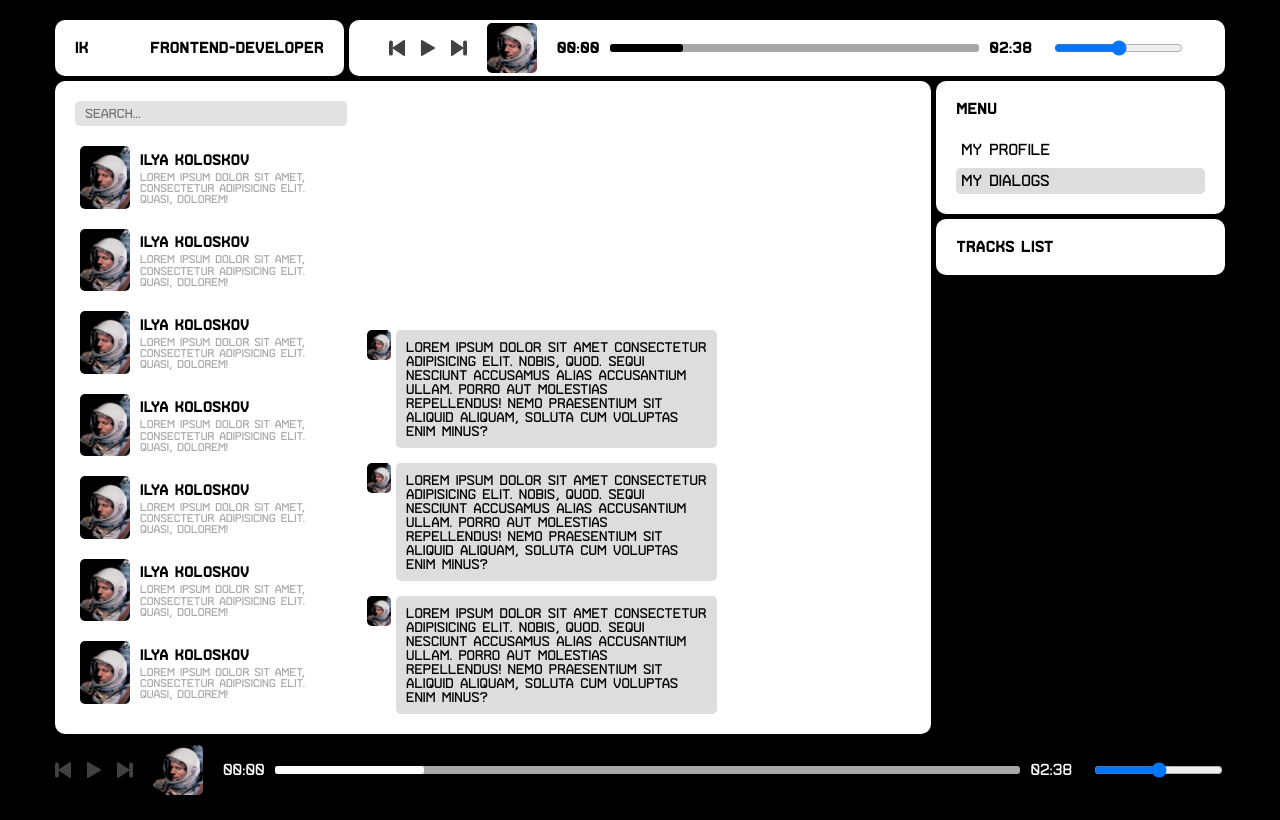
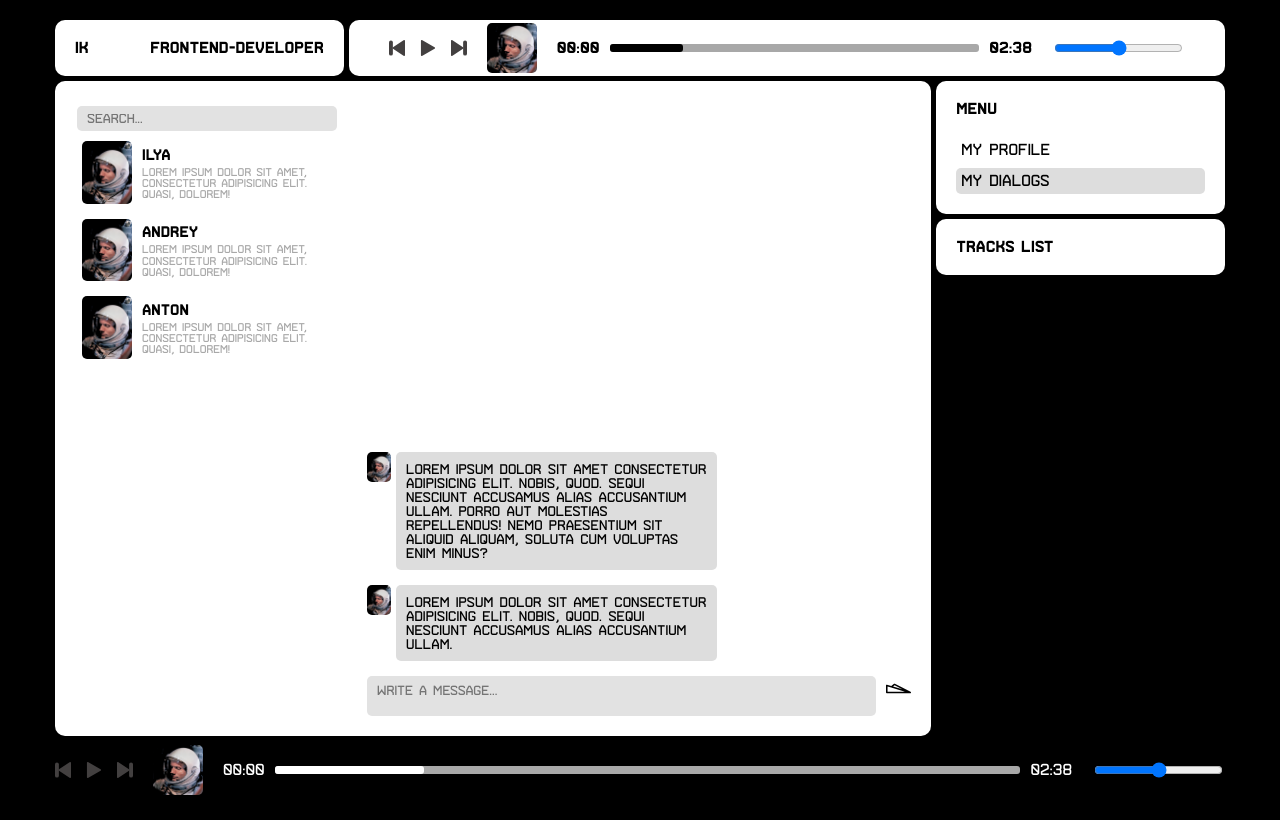
Before and after one commit to ilyakoloskov/React-SocialNetwork, a React (Create React App) app: page /dialogs in a window 1280 px wide. Built offline with nearby package versions, Linux system fonts and the light colour scheme.

Commit message:
add messages

```diff
--- a/src/App.js
+++ b/src/App.js
@@ -16,7 +16,7 @@ function App() {
         <Header />
         <main className="main">
           <Routes>
-            <Route path="/dialogs" element={<Dialogs/>} />
+            <Route path="/dialogs/*" element={<Dialogs />} />
             <Route path="/profile" element={<Profile/>}/>
           </Routes>
         </main>
--- a/src/components/Dialogs/Dialogs.jsx
+++ b/src/components/Dialogs/Dialogs.jsx
@@ -1,84 +1,82 @@
+import { NavLink } from "react-router-dom"
 import "./Dialogs.sass"
 
-function Dialog(){
+
+function Message(props) {
+    return(
+        <div className="messages__item">
+            <img className="messages__avatar" src="/images/profile.jpg" alt="" />
+            <span className="messages__message">
+                {props.message}
+            </span>
+        </div>
+    )
+}
+
+
+function DialogItem(props){
+    let path = `/dialogs/${props.id}`
+
+    return(
+        <NavLink className="dialog" to={path}>
+            <img className="dialog__avatar" src="/images/profile.jpg" alt="" />
+            <div className="dialog__info">
+                <div className="dialog__name display-2">{props.name}</div>
+                <div className="dialog__preview display-4">Lorem ipsum dolor sit amet, consectetur adipisicing elit. Quasi, dolorem!</div>
+            </div>
+        </NavLink>
+    )
+}
+
+
+function Dialogs(){
+
+    let dialogsData = [
+        {id: 0, name: 'Ilya'},
+        {id: 1, name: 'Andrey'},
+        {id: 2, name: 'Anton'}
+    ]
+
+    let dialogsElement = dialogsData.map( dialog => <DialogItem id={dialog.id} name={dialog.name}/>
+)
+
+    let messagesData = [
+        {id: 0, message: 'Lorem ipsum dolor sit amet consectetur adipisicing elit. Nobis, quod. Sequi nesciunt accusamus alias accusantium ullam. Porro aut molestias repellendus! Nemo praesentium sit aliquid aliquam, soluta cum voluptas enim minus?'},
+        {id: 1, message: 'Lorem ipsum dolor sit amet consectetur adipisicing elit. Nobis, quod. Sequi nesciunt accusamus alias accusantium ullam.'},
+    ]
+
+    let messagesElement = messagesData.map( message => <Message message={message.message}/>)
+
     return(
         <div className="dialogs box">
             <div className="dialogs__wrapper">
-                <input className="input-text" type="text" placeholder="Search..." name="" id="" />
+                <input className="dialogs__search input-text" type="text" placeholder="Search..." name="" id="" />
                 <div className="dialogs__items">
-                    <div className="dialog">
-                        <img className="dialog__avatar" src="/images/profile.jpg" alt="" />
-                        <div className="dialog__info">
-                            <div className="dialog__name display-2">Ilya Koloskov</div>
-                            <div className="dialog__preview display-4">Lorem ipsum dolor sit amet, consectetur adipisicing elit. Quasi, dolorem!</div>
-                        </div>
-                    </div>
-                    <div className="dialog">
-                        <img className="dialog__avatar" src="/images/profile.jpg" alt="" />
-                        <div className="dialog__info">
-                            <div className="dialog__name display-2">Ilya Koloskov</div>
-                            <div className="dialog__preview display-4">Lorem ipsum dolor sit amet, consectetur adipisicing elit. Quasi, dolorem!</div>
-                        </div>
-                    </div>
-                    <div className="dialog">
-                        <img className="dialog__avatar" src="/images/profile.jpg" alt="" />
-                        <div className="dialog__info">
-                            <div className="dialog__name display-2">Ilya Koloskov</div>
-                            <div className="dialog__preview display-4">Lorem ipsum dolor sit amet, consectetur adipisicing elit. Quasi, dolorem!</div>
-                        </div>
-                    </div>
-                    <div className="dialog">
-                        <img className="dialog__avatar" src="/images/profile.jpg" alt="" />
-                        <div className="dialog__info">
-                            <div className="dialog__name display-2">Ilya Koloskov</div>
-                            <div className="dialog__preview display-4">Lorem ipsum dolor sit amet, consectetur adipisicing elit. Quasi, dolorem!</div>
-                        </div>
-                    </div>
-                    <div className="dialog">
-                        <img className="dialog__avatar" src="/images/profile.jpg" alt="" />
-                        <div className="dialog__info">
-                            <div className="dialog__name display-2">Ilya Koloskov</div>
-                            <div className="dialog__preview display-4">Lorem ipsum dolor sit amet, consectetur adipisicing elit. Quasi, dolorem!</div>
-                        </div>
-                    </div>
-                    <div className="dialog">
-                        <img className="dialog__avatar" src="/images/profile.jpg" alt="" />
-                        <div className="dialog__info">
-                            <div className="dialog__name display-2">Ilya Koloskov</div>
-                            <div className="dialog__preview display-4">Lorem ipsum dolor sit amet, consectetur adipisicing elit. Quasi, dolorem!</div>
-                        </div>
-                    </div>
-                    <div className="dialog">
-                        <img className="dialog__avatar" src="/images/profile.jpg" alt="" />
-                        <div className="dialog__info">
-                            <div className="dialog__name display-2">Ilya Koloskov</div>
-                            <div className="dialog__preview display-4">Lorem ipsum dolor sit amet, consectetur adipisicing elit. Quasi, dolorem!</div>
-                        </div>
-                    </div>
+
+                    {dialogsElement}
+
                 </div>
             </div>
             <div className="messages">
-                <div className="messages__item">
-                    <img className="messages__avatar" src="/images/profile.jpg" alt="" />
-                    <span className="messages__message">
-                        Lorem ipsum dolor sit amet consectetur adipisicing elit. Nobis, quod. Sequi nesciunt accusamus alias accusantium ullam. Porro aut molestias repellendus! Nemo praesentium sit aliquid aliquam, soluta cum voluptas enim minus?
-                    </span>
+                <div className="messages__wrapper">
+                    {/* <div className="messages__item messages_my">
+                        <img className="messages__avatar" src="/images/profile.jpg" alt="" />
+                        <span className="messages__message">
+                            Lorem ipsum dolor sit amet consectetur adipisicing elit. Nobis, quod. Sequi nesciunt accusamus alias accusantium ullam. Porro aut molestias repellendus! Nemo praesentium sit aliquid aliquam, soluta cum voluptas enim minus?
+                        </span>
+                    </div> */}
+                    {messagesElement}
+
                 </div>
-                <div className="messages__item">
-                    <img className="messages__avatar" src="/images/profile.jpg" alt="" />
-                    <span className="messages__message">
-                        Lorem ipsum dolor sit amet consectetur adipisicing elit. Nobis, quod. Sequi nesciunt accusamus alias accusantium ullam. Porro aut molestias repellendus! Nemo praesentium sit aliquid aliquam, soluta cum voluptas enim minus?
-                    </span>
-                </div>
-                <div className="messages__item">
-                    <img className="messages__avatar" src="/images/profile.jpg" alt="" />
-                    <span className="messages__message">
-                        Lorem ipsum dolor sit amet consectetur adipisicing elit. Nobis, quod. Sequi nesciunt accusamus alias accusantium ullam. Porro aut molestias repellendus! Nemo praesentium sit aliquid aliquam, soluta cum voluptas enim minus?
-                    </span>
+                <div className="messages__controls">
+                    <textarea className="messages__textarea input-text" type="text" placeholder="Write a message..." contenteditable/>
+                    <div className="messages__btn">
+                        <img className="messages__btn-icon icon" src="/icons/send-mess.svg" alt="" />
+                    </div>
                 </div>
             </div>
         </div>
     )
 }
 
-export default Dialog
+export default Dialogs
--- a/src/components/Dialogs/Dialogs.sass
+++ b/src/components/Dialogs/Dialogs.sass
@@ -5,19 +5,23 @@
     &__wrapper
         display: flex
         flex-direction: column
-        gap: 10px
+        gap: 5px
+        max-height: 75vh
+        overflow-y: scroll
+        padding: 5px 10px 0 2px
     &__items
         display: flex
         flex-direction: column
-        gap: 5
-
-    &__chat
+        gap: 5px
+    &__search
+        position: sticky
+        top: 0
 
 .dialog
     display: flex
     align-items: center
     gap: 10px
-    padding: 10px 5px
+    padding: 5px
     border-radius: 5px
     cursor: pointer
     &:hover
@@ -31,6 +35,7 @@
         object-fit: cover
         border-radius: 5px
     &__name
+        color: var(--color-main)
         font-weight: bold
     &__preview
         // white-space: nowrap
@@ -41,6 +46,15 @@
     flex-direction: column
     justify-content: end
     gap: 15px
+    max-height: 80vh
+    &__wrapper
+        display: flex
+        flex-direction: column
+        justify-content: end
+        gap: 15px
+        max-height: 70vh
+        min-height: 70vh
+        overflow-y: scroll
     &__item
         display: flex
         gap: 5px
@@ -51,8 +65,22 @@
         height: 30px
         object-fit: cover
         border-radius: 5px
+        position: sticky
+        top: 0
     &__message
         background: var(--color-support-secondary)
         padding: 10px
         font-size: 14px
         border-radius: 5px
+    &_my
+        justify-self: end
+    &__controls
+        display: flex
+        gap: 10px
+    &__btn
+        cursor: pointer
+    &__btn-icon
+        width: 25px
+    &__textarea
+        height: auto
+        min-height: 30px
--- a/src/components/Profile/MyPosts/Post/Post.jsx
+++ b/src/components/Profile/MyPosts/Post/Post.jsx
@@ -13,8 +13,8 @@ function Post(props) {
         <div className={styles.post__date}>19 / 04 / 2023</div>
 
         <div className={styles.post__reaction}>
-          <div className="post__like">Like {props.likesCount}</div>
-          <div className="post__dislike">dislike</div>
+          <div className="post__like">Like: {props.likesCount} |</div>
+          <div className="post__dislike">Dislike: {props.disLikesCount}</div>
         </div>
       </div>
     </article>
--- a/src/components/Profile/MyPosts/Post/Post.module.sass
+++ b/src/components/Profile/MyPosts/Post/Post.module.sass
@@ -1,5 +1,5 @@
 .post
-    border: 1px solid #000
+    border: 2px solid #000
     border-radius: 10px
     padding: 10px 20px
     display: flex
--- a/src/components/Profile/Profile.jsx
+++ b/src/components/Profile/Profile.jsx
@@ -1,26 +1,12 @@
+import ProfileInfo from './ProfileInfo/ProfileInfo'
 import MyPosts from './MyPosts/MyPosts'
 import styles from './Profile.module.sass'
 
 function Profile() {
   return (
     <section className={styles.profile}>
-      <div className={`${styles.profile__wrap} box`}>
-        <h1 className={`${styles.profile__title} h1`}>Ilya Koloskov</h1>
-        <div className={styles.profile__dob}>09 / 03 / 1998</div>
-        <img className={styles.profile__avatar} src="/images/profile.jpg" />
-        <div className={styles.profile__info}>
-          <ul className="profile__info-list">
-            <li className="profile__info-item">
-              <strong className={styles.profile__strong}>Nationality: </strong>
-              <span className="profile__info-span">Russia</span>
-            </li>
-            <li className="profile__info-item">
-              <strong className={styles.profile__strong}>Passion: </strong>
-              <span className="profile__info-span">Frontend, music, sport</span>
-            </li>
-          </ul>
-        </div>
-        <div className={`${styles.profile__btn} btn display-46`}>Send message</div>
+      <div className={`${styles.profile__wrapper} box`}>
+        <ProfileInfo />
       </div>
       <MyPosts />
     </section>
--- a/src/components/Profile/Profile.module.sass
+++ b/src/components/Profile/Profile.module.sass
@@ -4,7 +4,7 @@
   flex-direction: column
   gap: 5px
   margin-bottom: 60px
-  &__wrap
+  &__wrapper
     display: flex
     flex-direction: column
     gap: 40px
--- /dev/null
+++ b/src/components/Profile/ProfileInfo/ProfileInfo.jsx
@@ -0,0 +1,27 @@
+import styles from '../Profile.module.sass'
+
+function ProfileInfo() {
+  return (
+    <>
+        <h1 className={`${styles.profile__title} h1`}>Ilya Koloskov</h1>
+        <div className={styles.profile__dob}>09 / 03 / 1998</div>
+        <img className={styles.profile__avatar} src="/images/profile.jpg" />
+        <div className={styles.profile__info}>
+          <ul className="profile__info-list">
+            <li className="profile__info-item">
+              <strong className={styles.profile__strong}>Nationality: </strong>
+              <span className="profile__info-span">Russia</span>
+            </li>
+            <li className="profile__info-item">
+              <strong className={styles.profile__strong}>Passion: </strong>
+              <span className="profile__info-span">Frontend, music, sport</span>
+            </li>
+          </ul>
+        </div>
+        <div className={`${styles.profile__btn} btn display-46`}>Send message</div>
+
+    </>
+  )
+}
+
+export default ProfileInfo
--- a/src/index.sass
+++ b/src/index.sass
@@ -33,10 +33,10 @@ a
   padding: 10px
 .input-text
   &:focus
-    border: 1px solid var(--color-main)
+    outline: 2px solid var(--color-main)
 .textarea
   &:focus
-    border: 3px solid var(--color-main)
+    outline: 2px solid var(--color-main)
 
 body
   margin: 0
```
Also changed, not shown: src/components/Profile/MyPosts/MyPosts.jsx (+7 -2 lines), public/icons/send-mess.svg (added).
